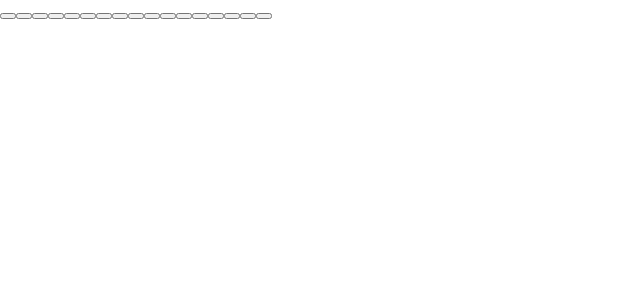
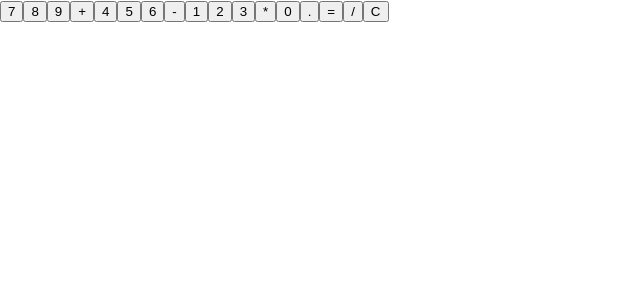
Before and after one commit to Josephorokpo/javascript-calculator, a React (Create React App) app: page / in a window 1280 px wide. Shown: the top 300 px of the page, without its empty margins (0-640 px from the left). Built offline with nearby package versions, Linux system fonts and the light colour scheme.

Commit message:
Implemented button components in Button.js to handle numeric and operator inputs, ensuring that they correctly trigger the appropriate logic in the calculator.

```diff
--- a/src/components/Button.js
+++ b/src/components/Button.js
@@ -1,11 +1,11 @@
 import React from 'react';
 
-const Button = ({ id, className, onClick, children }) => {
-  return (
-    <button id={id} className={className} onClick={() => onClick(children)}>
-      {children}
-    </button>
-  );
-};
+function Button({ value, onClick }) {
+    return (
+        <button className="button" onClick={() => onClick(value)}>
+            {value}
+        </button>
+    );
+}
 
 export default Button;
```
